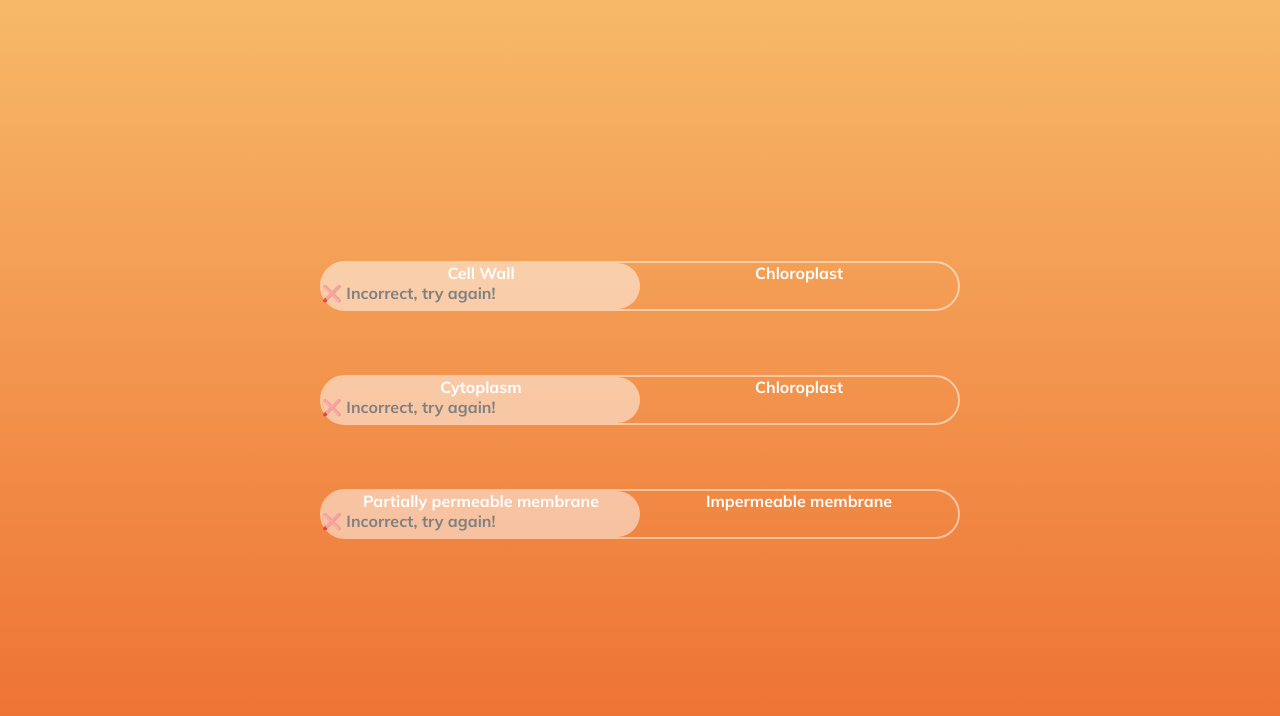
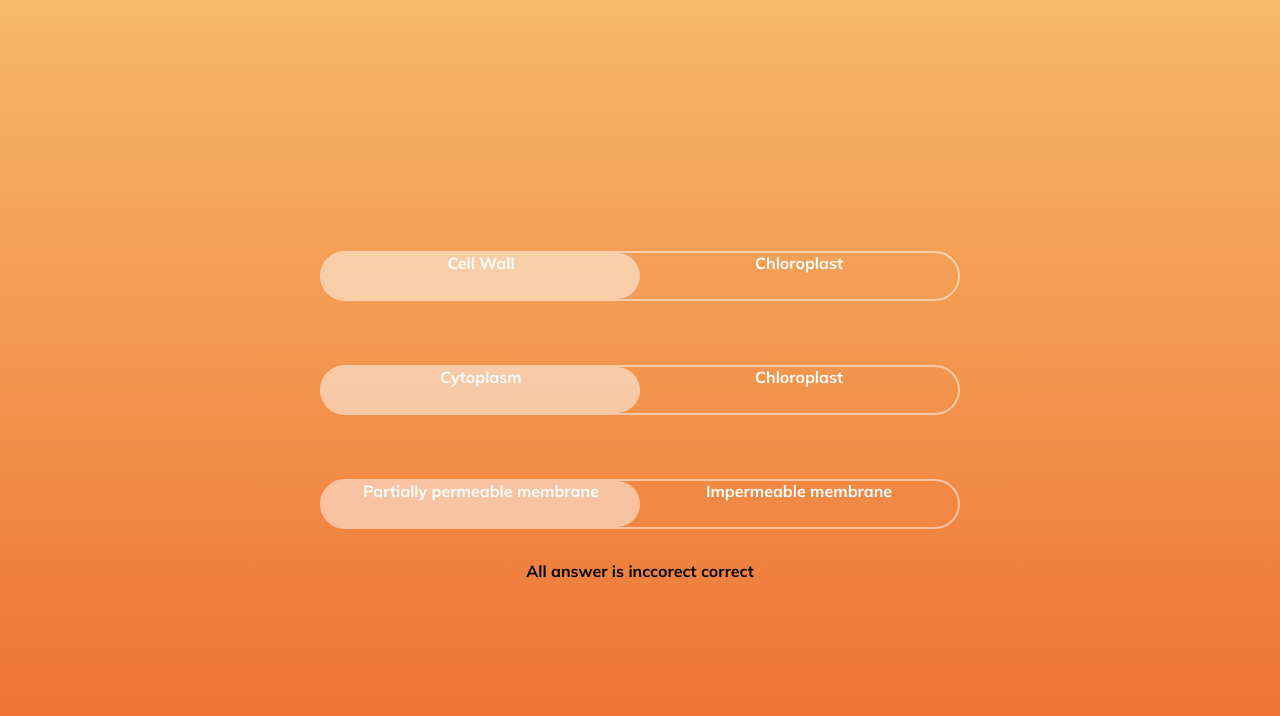
Before and after one commit to michellelclement/react-toggle, a React (Create React App) app: page / in a window 1280 px wide. Shown: the top 716 px of the page. Built offline with nearby package versions, Linux system fonts and the light colour scheme.

Commit message:
Add message to state whether answer is correct or incorrect

```diff
--- a/src/components/Toggle.js
+++ b/src/components/Toggle.js
@@ -35,11 +35,6 @@ const Toggle = ({
 
         <div className="toggle-option-slider"></div>
       </div>
-      <p>
-        {selectedOption === correctOption
-          ? "✅ Correct Answer"
-          : "❌ Incorrect, try again!"}
-      </p>
     </div>
   );
 };
--- a/src/components/Toggles.js
+++ b/src/components/Toggles.js
@@ -9,6 +9,12 @@ const Toggles = () => {
       acc[question.id] = null;
       return acc;
     }, {})
+  );
+
+  const allCorrect = Object.keys(selectedOptions).every(
+    (key) =>
+      selectedOptions[key] ===
+      questionsData.find((q) => q.id === Number(key)).correctOption
   );
 
   // Store only "option1" or "option2" (not "1-option1") to be able to compare to correctOption
@@ -37,6 +43,13 @@ const Toggles = () => {
           onOptionChange={handleOptionChange}
         />
       ))}
+
+      {/* Show message if all answers are correct or not */}
+      {allCorrect ? (
+        <p>The answer is correct!</p>
+      ) : (
+        <p>All answer is inccorect correct</p>
+      )}
     </div>
   );
 };
```
